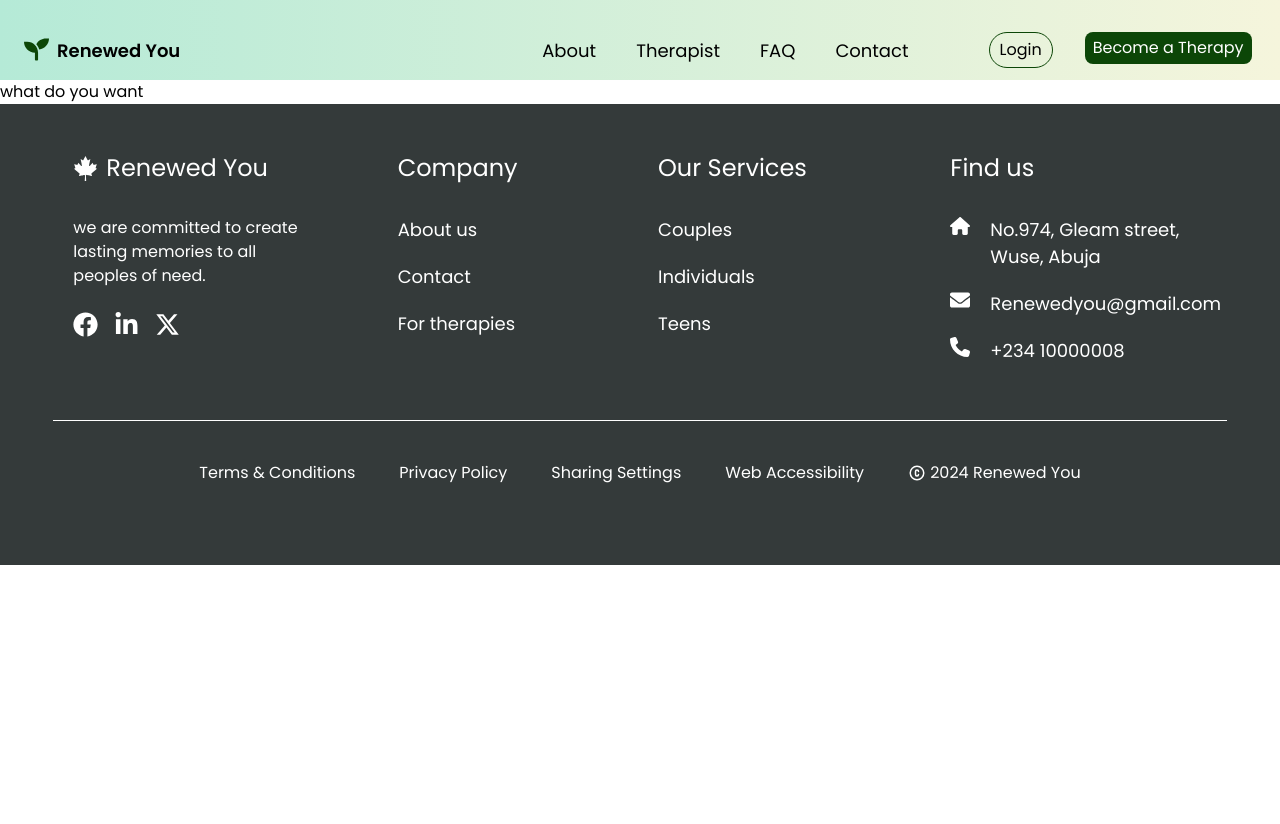
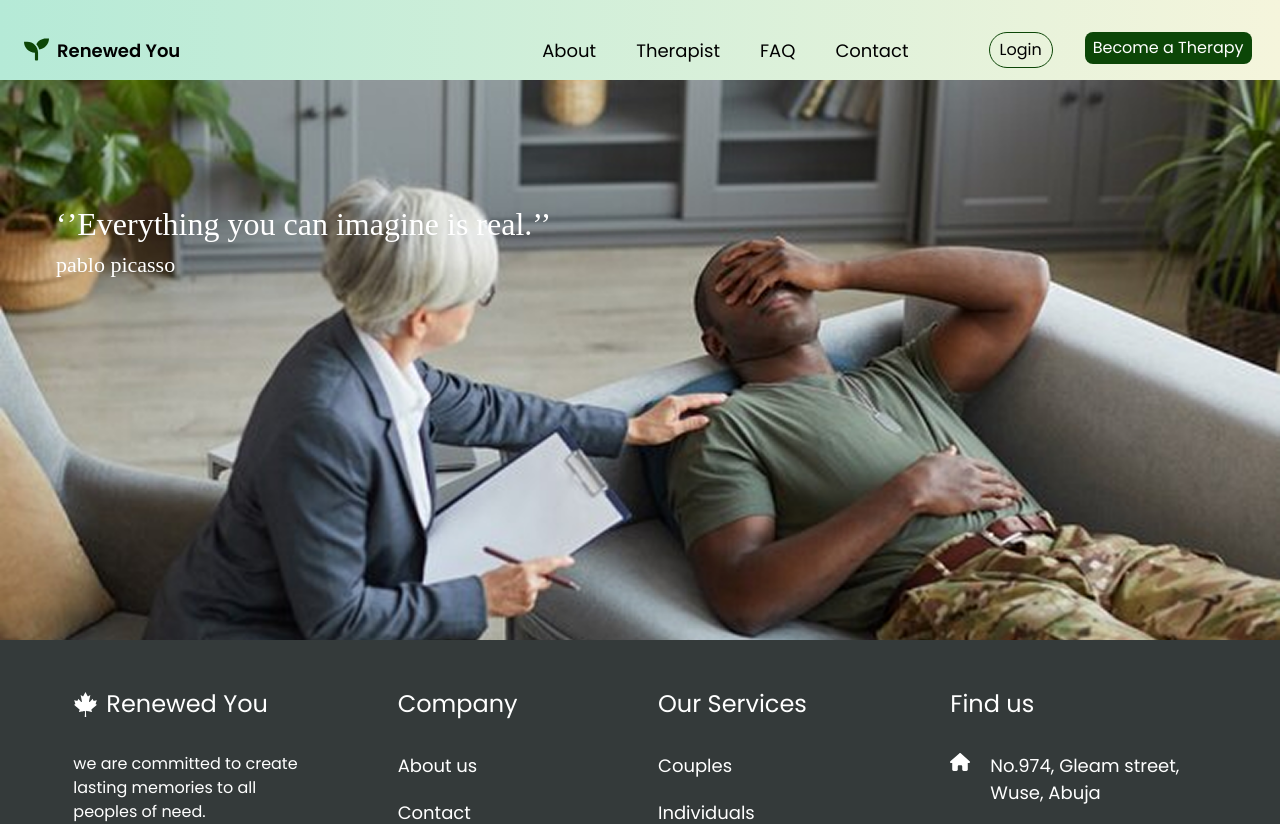
Before and after one commit to abdoullahi42/Renewed-You, a React (Vite) app: page /login in a window 1280 px wide. Shown: the top 824 px of the page. Before the commit the page ends 800 px from the top, so only its background shows below. Built offline with nearby package versions, Linux system fonts and the light colour scheme.

Commit message:
feat(added loginPage)

```diff
--- a/src/App.jsx
+++ b/src/App.jsx
@@ -10,6 +10,7 @@ import Couples from "./pages/Couples";
 import Individual from "./pages/Individual";
 import NavBar from "./component/NavBar";
 import Footer from "./component/Footer";
+import Login from "./pages/Login";
 
 import Onboarding from "./pages/Onboarding";
 import Onlinetheraphy from "./pages/QuestionnaireManager"
@@ -32,6 +33,7 @@ function App() {
         </Route>
         <Route path="/contact" element={<Contact />} />
         <Route path="*" element={<PageNotFound />} />
+        <Route path="/login" element={<Login />} />
       </Routes>
       <Footer />
     </BrowserRouter>
--- a/src/component/NavBar.jsx
+++ b/src/component/NavBar.jsx
@@ -67,9 +67,11 @@ function NavBar() {
             ))}
           </ul>
           <div className=" flex flex-col  lg:flex-row mx-auto lg:mx-0 gap-8  w-fit lg:w-full py-1 flex-shrink-0 pr-1 ">
+            <Link to="/login">
             <button className="border border-[#0C4607] rounded-[28px] p-[10px] py-[5px] ">
               Login
             </button>
+            </Link>
             <Link to="/onboarding-theraphy">
               <button className="bg-[#0C4607] text-white rounded-lg px-2 py-1">
                 Become a Therapy
--- a/src/component/SteptoStart.jsx
+++ b/src/component/SteptoStart.jsx
@@ -18,9 +18,9 @@ function SteptoStart() {
         <div className="grid grid-cols-1 md:grid-cols-2 lg:grid-cols-3 px-4 gap-4 lg:w-10/12 lg:mx-auto ">
           <div className="text-center px-4 py-3 mb-3 sm:mb-0 border border-[#9E9C9C] rounded-md">
             <span className="mb-5 text-4xl inline-block">
-              <FaMagnifyingGlass color="#543CA3" />
+              <FaMagnifyingGlass color="#0E4833" />
             </span>
-            <h3 className="font-semibold font-abdu text-xl mb-5 text-[#543CA3]">
+            <h3 className="font-semibold font-abdu text-xl mb-5 text-[#0E4833]">
               Find Your Ideal Match
             </h3>
             <p className=" font-abdu font-normal ">
@@ -33,9 +33,9 @@ function SteptoStart() {
 
           <div className="text-center px-4 py-3 mb-3 sm:mb-0 border border-[#9E9C9C] rounded-md ">
             <span className="mb-5 text-4xl inline-block ">
-              <FaCalendar color="#543CA3" />
+              <FaCalendar color="#0E4833" />
             </span>
-            <h3 className="font-semibold font-abdu text-xl mb-5 text-[#543CA3]">
+            <h3 className="font-semibold font-abdu text-xl mb-5 text-[#0E4833]">
               Shedule Appointment
             </h3>
             <p className="font-normal font-abdu">
@@ -47,9 +47,9 @@ function SteptoStart() {
 
           <div className="text-center px-4 py-3 mb-3 sm:mb-0 border border-[#9E9C9C] rounded-md">
             <span className="mb-5 text-4xl inline-block">
-              <FaHandshake color="#543CA3" />
+              <FaHandshake color="#0E4833" />
             </span>
-            <h3 className="font-semibold font-abdu text-xl mb-5 text-[#543CA3]">
+            <h3 className="font-semibold font-abdu text-xl mb-5 text-[#0E4833]">
               Start healing
             </h3>
             <p className="font-normal font-abdu">
--- a/src/pages/AboutUs.jsx
+++ b/src/pages/AboutUs.jsx
@@ -4,7 +4,7 @@ import CEO from "../assets/CEO.png";
 import Manager from "../assets/Manager.png";
 import img from "../assets/img.png";
 import img1 from "../assets/img2.png";
-import Client from "../component/ClientQuestionnair1";
+
 import { GiBullseye } from "react-icons/gi";
 import { AiOutlineEye } from "react-icons/ai";
 import { FaHandHoldingDroplet } from "react-icons/fa6";
@@ -15,21 +15,21 @@ const Data = [
     tittle: "Our Mission",
     description:
       "We make quality mental health care an integral part of people’s lives. We believe it has to be easily accessible and cost-efficient.",
-    icon: <GiBullseye color="#543CA3" />,
+    icon: <GiBullseye color="#0E4833" />,
   },
   {
     id: 2,
     tittle: "Our Vision",
     description:
       "We dream of a world where everyone, everywhere, can tailor support to their unique journey toward wellness.",
-    icon: <AiOutlineEye color="#543CA3" />,
+    icon: <AiOutlineEye color="#0E4833" />,
   },
   {
     id: 3,
     tittle: "Our Values",
     description:
       "Empathy. Quality without compromise. Personalization and individual approach. Inclusivity and diversity. Innovation that enriches therapy experience.",
-    icon: <FaHandHoldingDroplet color="#543CA3" />,
+    icon: <FaHandHoldingDroplet color="#0E4833" />,
   },
 ];
 
@@ -68,7 +68,7 @@ function AboutUs() {
           ))}
         </div>
         <div className="mb-10">
-          <button className="rounded-[60px]  py-3 px-6 mb-8 text-2xl bg-[#4B3F72] text-white">
+          <button className="rounded-[60px]  py-3 px-6 mb-8 text-2xl bg-[#0E4833] text-white">
             Start theraphy now
           </button>
         </div>
@@ -177,7 +177,7 @@ function AboutUs() {
           </div>
         </div>
       </div>
-      <Client />
+
     </section>
   );
 }
--- /dev/null
+++ b/src/pages/Login.jsx
@@ -0,0 +1,29 @@
+import img1 from "../assets/bgLogin.png";
+
+
+function Login (){
+    return (
+        <div className="py-20 px-10  bg-cover bg-center  lg:h-[40vh] xl:h-[70vh]"  style={{
+            backgroundImage: `url(${img1})`,
+            backgroundColor: "#28282866",
+            }}>
+             <div
+                          className=" rounded-[20px] text-start py-10 px-4  mb-8"
+>
+<div className="text-white font-albert xl:text-[32px]">
+
+    <h3 >‘’Everything you can imagine is
+    real.’’</h3>
+    <p className="xl:text-[22px]">pablo picasso</p>
+</div>
+<div>
+<label></label>
+
+</div>
+            </div>
+            </div>
+
+    )
+}
+
+export default Login;
```
Also changed, not shown: src/assets/bgLogin.png (added).
